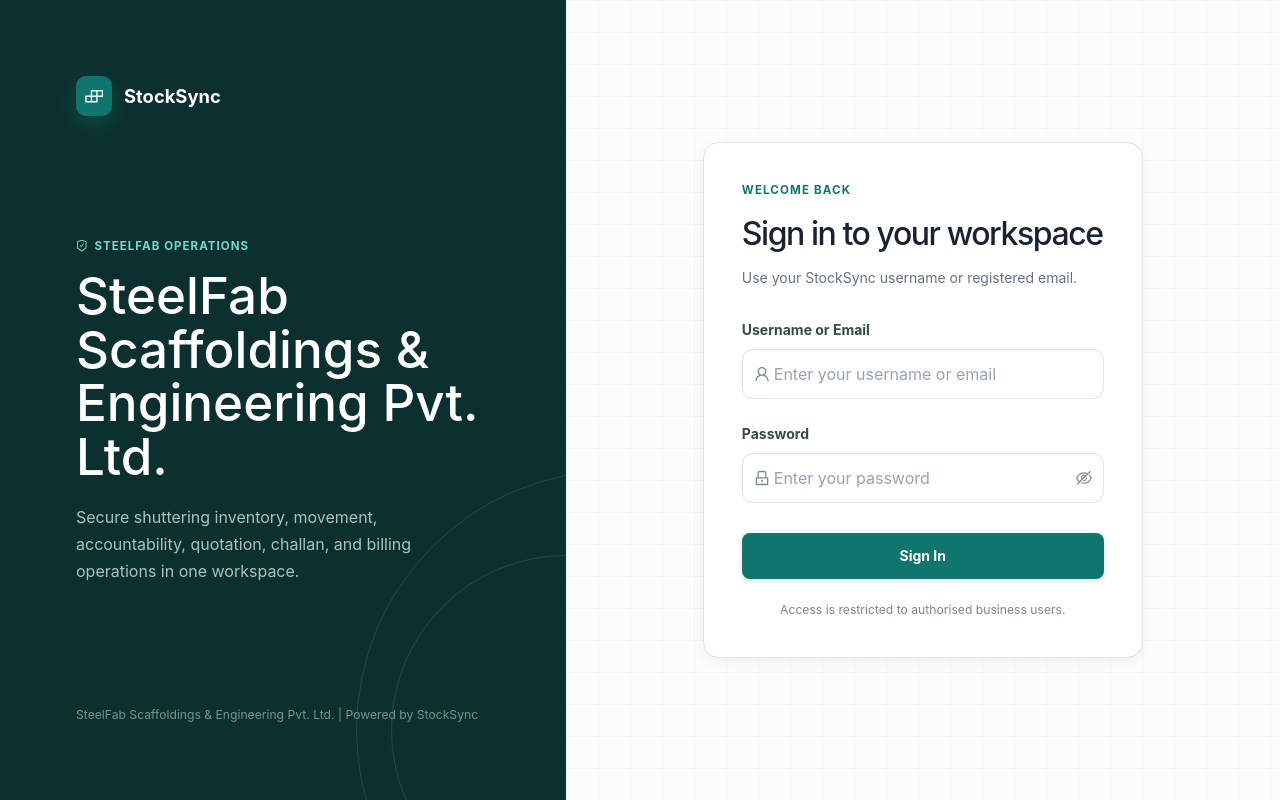
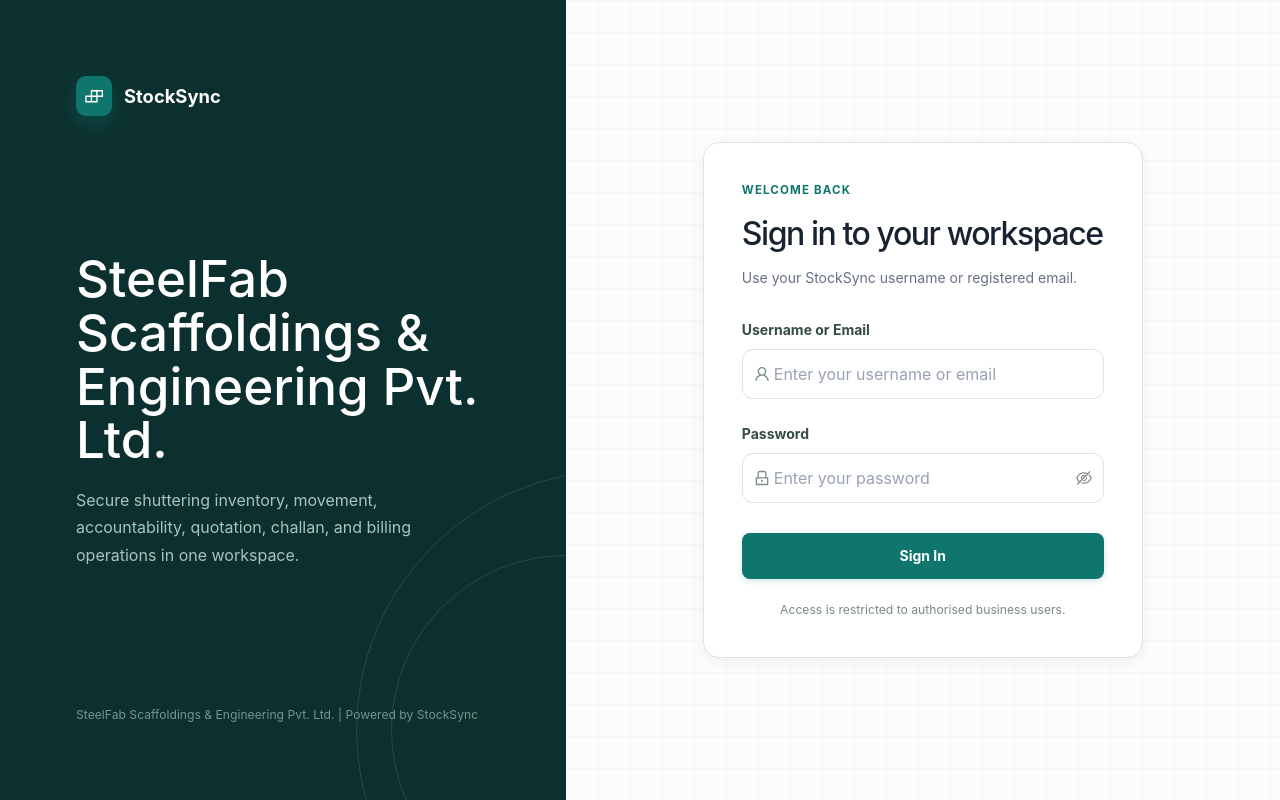
Before and after one commit to niraj045/StockSync, a React (Vite) app in the folder frontend/: page /login in a window 1280 px wide. Built offline with nearby package versions, Linux system fonts and the light colour scheme; no server answers.

Commit message:
Remove prelaunch operations label

```diff
--- a/frontend/src/app/branding.ts
+++ b/frontend/src/app/branding.ts
@@ -1,2 +1 @@
 export const COMPANY_NAME = 'SteelFab Scaffoldings & Engineering Pvt. Ltd.';
-export const COMPANY_WORKSPACE_LABEL = 'SteelFab operations';
--- a/frontend/src/features/auth/pages/LoginPage.tsx
+++ b/frontend/src/features/auth/pages/LoginPage.tsx
@@ -1,9 +1,9 @@
 import { useState } from 'react';
 import { Form, Input, Button, Alert } from 'antd';
-import { BuildOutlined, LockOutlined, SafetyCertificateOutlined, UserOutlined } from '@ant-design/icons';
+import { BuildOutlined, LockOutlined, UserOutlined } from '@ant-design/icons';
 import { useNavigate } from 'react-router';
 import { useAuth } from '../context/AuthContext';
-import { COMPANY_NAME, COMPANY_WORKSPACE_LABEL } from '../../../app/branding';
+import { COMPANY_NAME } from '../../../app/branding';
 
 export function LoginPage() {
   const { login } = useAuth();
@@ -43,7 +43,6 @@
           StockSync
         </div>
         <div className="login-message">
-          <span className="dashboard-kicker"><SafetyCertificateOutlined /> {COMPANY_WORKSPACE_LABEL}</span>
           <h1>{COMPANY_NAME}</h1>
           <p>
             Secure shuttering inventory, movement, accountability, quotation, challan,
--- a/frontend/src/layouts/AppLayout.tsx
+++ b/frontend/src/layouts/AppLayout.tsx
@@ -11,7 +11,7 @@
 import { useEffect, useMemo, useState } from 'react';
 import { Outlet, useLocation, useNavigate } from 'react-router';
 import { useAuth } from '../features/auth/context/AuthContext';
-import { COMPANY_NAME, COMPANY_WORKSPACE_LABEL } from '../app/branding';
+import { COMPANY_NAME } from '../app/branding';
 import {
   activeRoute,
   activeSection,
@@ -154,7 +154,6 @@
           <div className="header-leading">
             {mobile && <Button className="mobile-menu-button" aria-label="Open navigation" icon={<MenuOutlined />} onClick={() => setDrawerOpen(true)} />}
             <div className="header-context">
-            <span className="header-eyebrow">{COMPANY_WORKSPACE_LABEL}</span>
             <Typography.Title level={4} className="app-title">
               {COMPANY_NAME}
             </Typography.Title>
```
Also changed, not shown: 1 other file (tests, documents, lock files or other folders).
